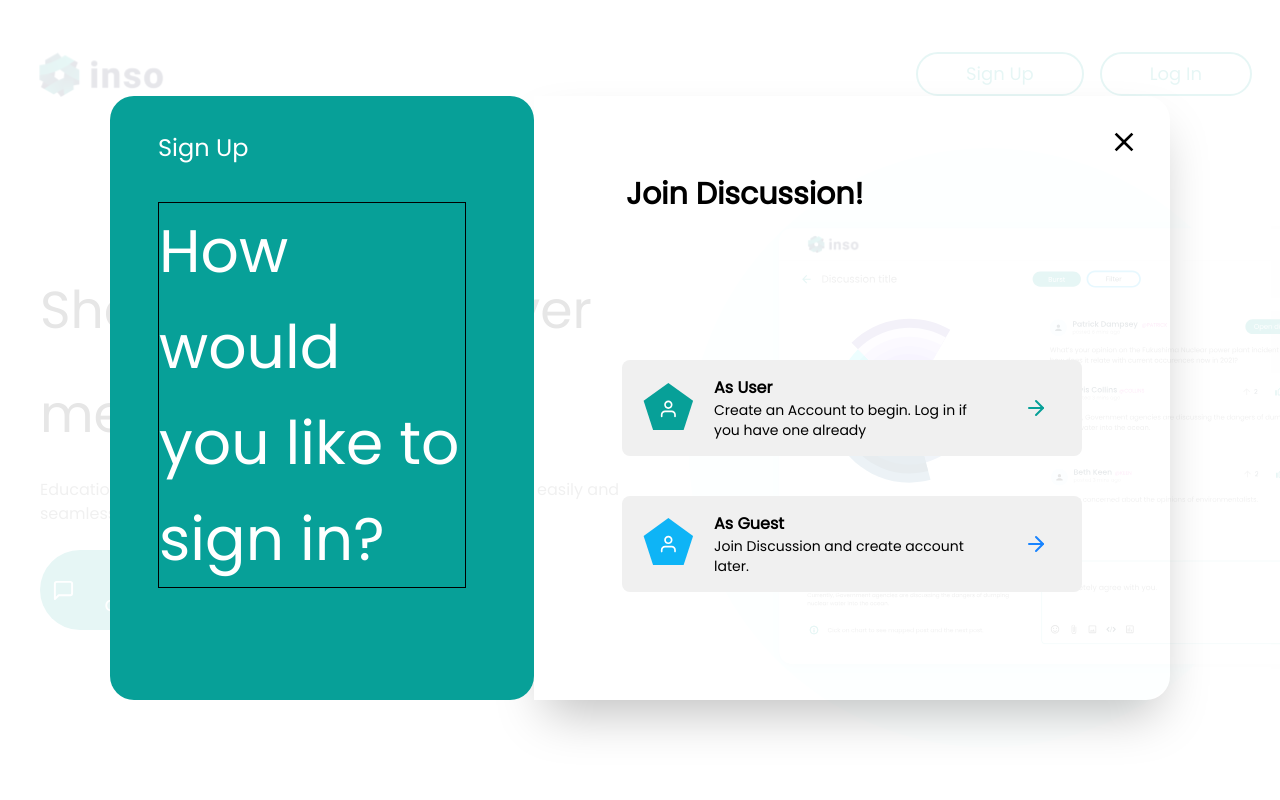
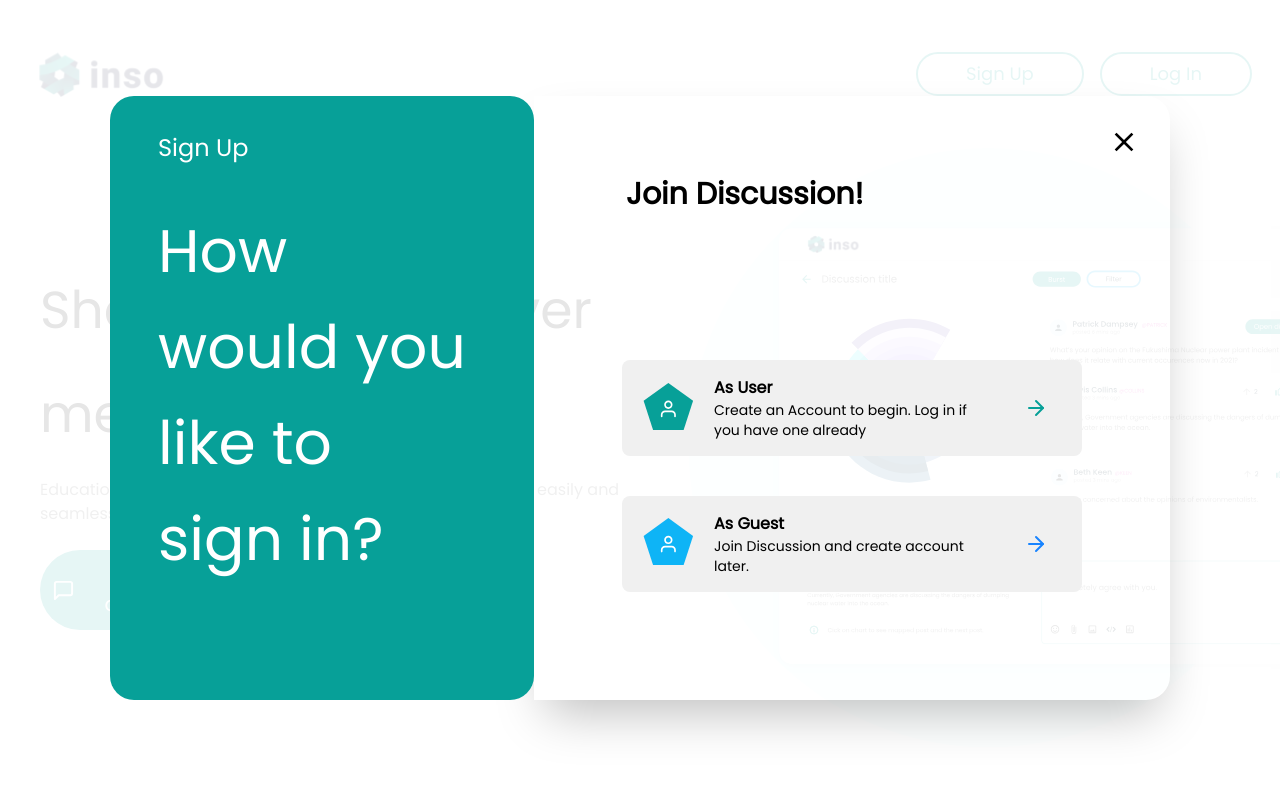
Before and after one commit to The-olajumoke/Pretzl, a React (Create React App) app: page /log-in in a window 1280 px wide. Both pictures are taken after a click on the button "Sign Up". Shown: the top 800 px of the page. Built offline with nearby package versions, Linux system fonts and the light colour scheme.

Commit message:
remove border

```diff
--- a/src/components/SignInCont.js
+++ b/src/components/SignInCont.js
@@ -28,7 +28,7 @@ function SignInCont({
             </h4>
 
             <div className="h-full flex flex-col justify-evenly">
-              <h1 className=" border border-black largeText flex sm:items-center  text-3xl md:text-5xl  lg:text-6xl w-full  font-medium">
+              <h1 className=" largeText flex sm:items-center  text-3xl md:text-5xl  lg:text-6xl w-full  font-medium">
                 {largeText}
               </h1>
               {extraText ? (
```
